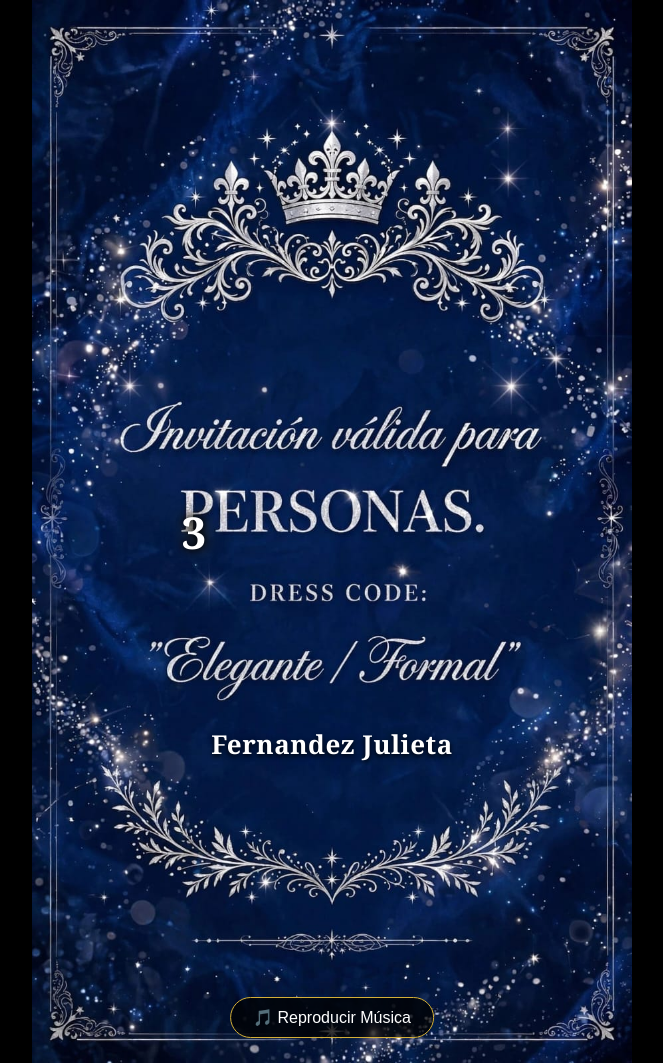
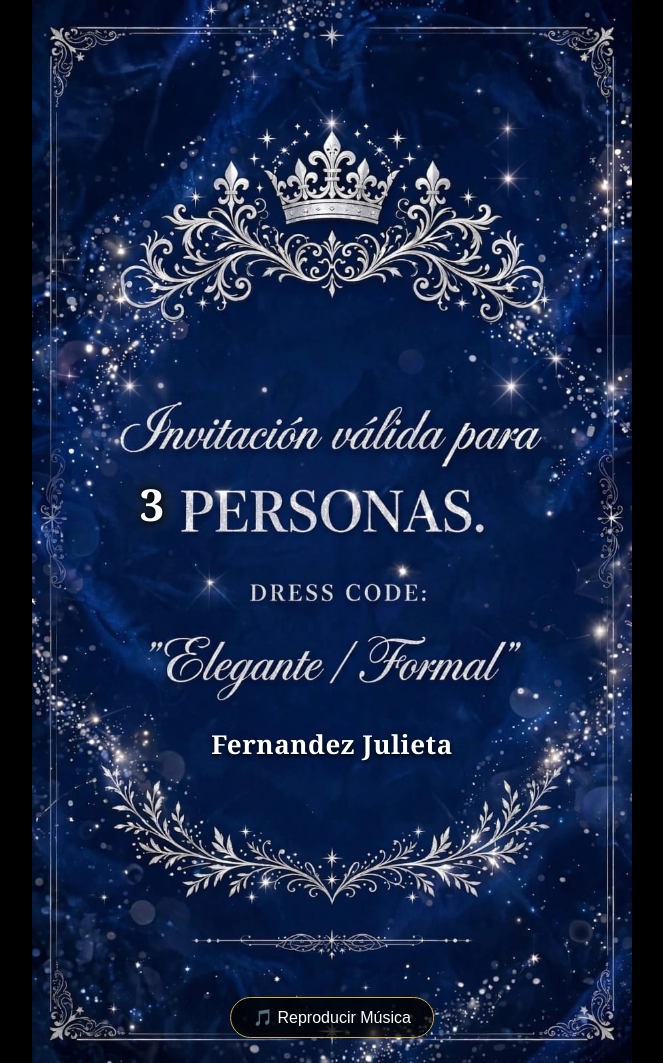
Before and after one commit to Fernando22A/invitaciones, a plain HTML site: page personal.html in a window 1280 px wide. Shown: the whole page, without its empty margins (308-971 px from the left). Drawn offline with Linux system fonts and the light colour scheme.

Commit message:
Update personal.html

```diff
--- a/personal.html
+++ b/personal.html
@@ -32,8 +32,8 @@
         /* Número dentro de los paréntesis ( ) */
         .numero-pases {
             position: absolute;
-            top: 50%;                 /* Ajustado a la línea de PERSONAS */
-            left: 27%;                /* Dentro del paréntesis izquierdo */
+            top: 47.4%;                 /* Ajustado a la línea de PERSONAS */
+            left: 20%;                /* Dentro del paréntesis izquierdo */
             transform: translate(-50%, -50%);
             font-size: 44px;
             font-weight: bold;
```
